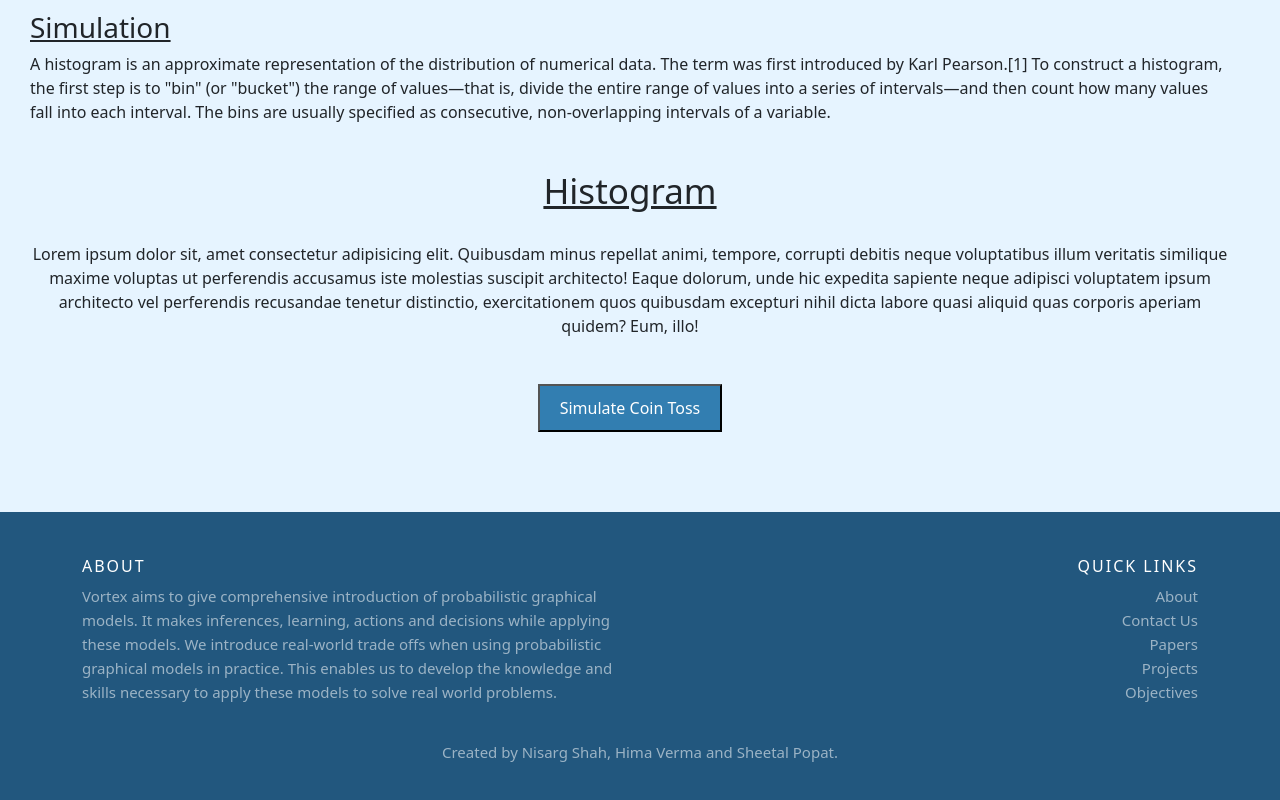
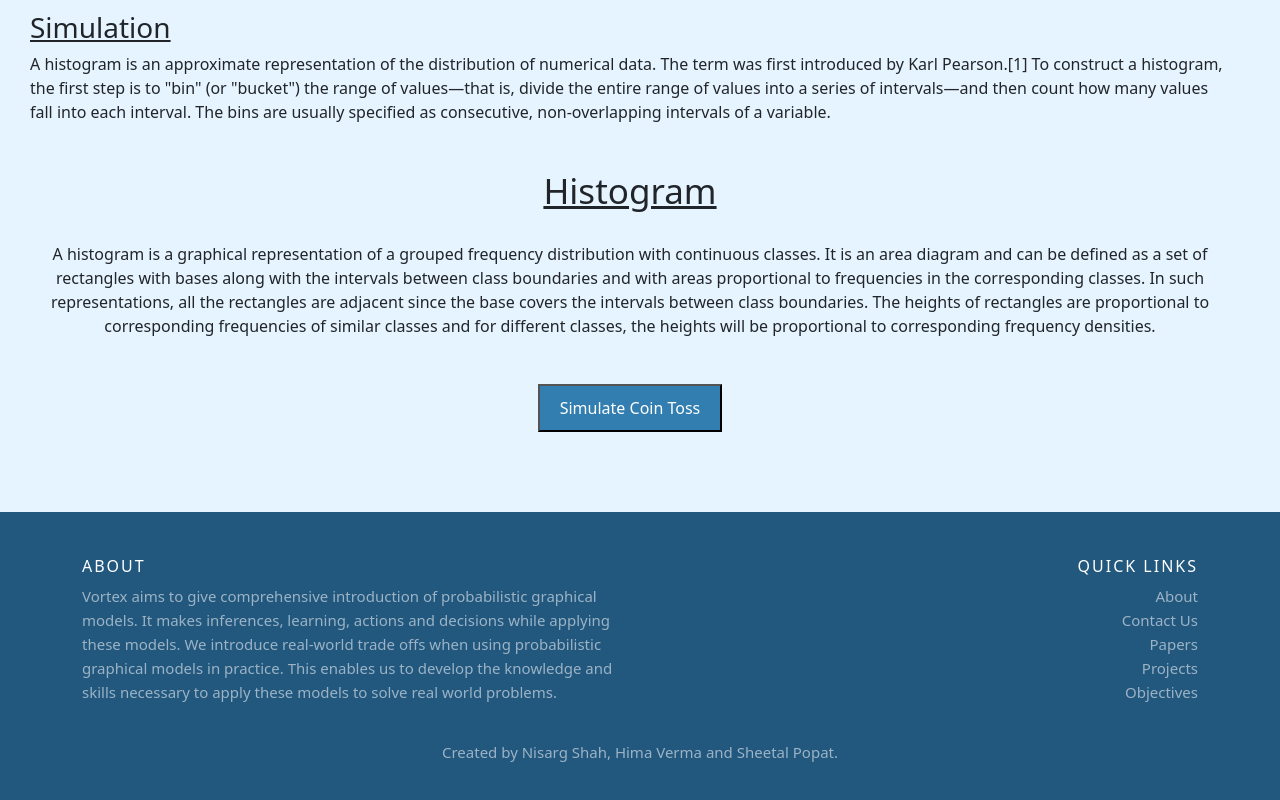
Before and after one commit to nisargshahh/vortex, a React (Create React App) app: page /lo-expts/expt1 in a window 1280 px wide. Shown: the part 1147-1947 px from the top of the page. Built offline with nearby package versions, Linux system fonts and the light colour scheme.

Commit message:
added theory content for histogram

```diff
--- a/src/components/Histogram/Histogram.jsx
+++ b/src/components/Histogram/Histogram.jsx
@@ -53,14 +53,11 @@ export default class Histogram extends Component {
         </h3>
         <div className="histo-para">
           <p>
-            Lorem ipsum dolor sit, amet consectetur adipisicing elit. Quibusdam
-            minus repellat animi, tempore, corrupti debitis neque voluptatibus
-            illum veritatis similique maxime voluptas ut perferendis accusamus
-            iste molestias suscipit architecto! Eaque dolorum, unde hic expedita
-            sapiente neque adipisci voluptatem ipsum architecto vel perferendis
-            recusandae tenetur distinctio, exercitationem quos quibusdam
-            excepturi nihil dicta labore quasi aliquid quas corporis aperiam
-            quidem? Eum, illo!
+            A histogram is a graphical representation of a grouped frequency distribution with continuous classes.
+      It is an area diagram and can be defined as a set of rectangles with bases along with the intervals between class boundaries
+      and with areas proportional to frequencies in the corresponding classes. In such representations, all the rectangles are adjacent since
+      the base covers the intervals between class boundaries. The heights of rectangles are proportional to corresponding
+      frequencies of similar classes and for different classes, the heights will be proportional to corresponding frequency densities.
           </p>
         </div>
         <button
```
